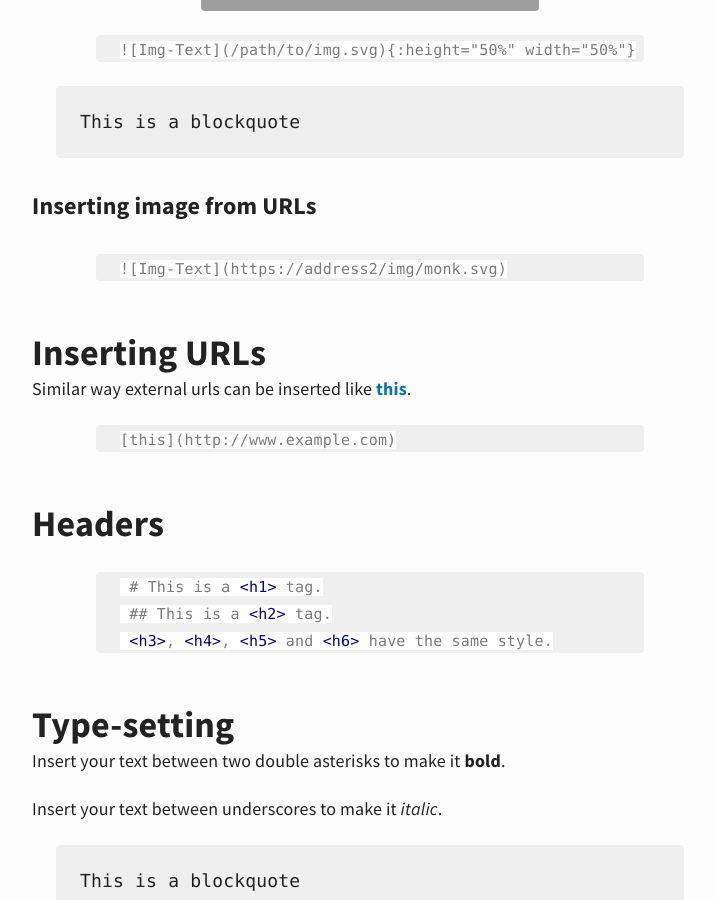
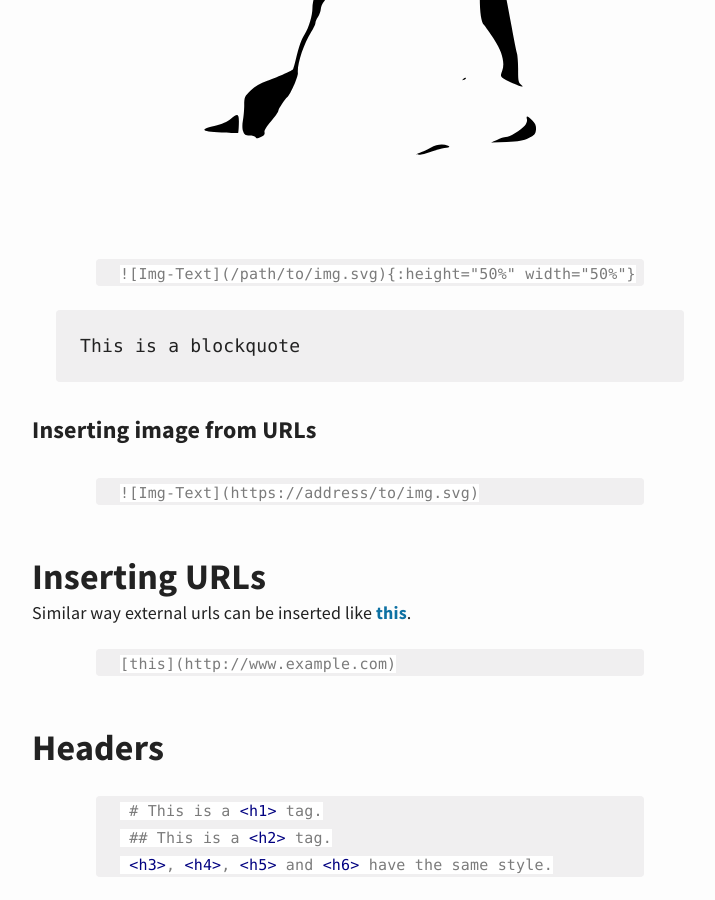
Before and after one commit to pranjaldhole/science-blog-template, a Jekyll site: the page built from _posts/2018-05-15-markdown-typography.md, in a window 1280 px wide and 900 px high, scrolled down 867 px. Shown: the whole window, without its empty margins (270-985 px from the left). Built offline with Jekyll 4.4.1, drawn with Linux system fonts in a browser that asks for light colours; comment, search, counter and statistics services are not loaded; part of the change alters nothing that is shown; grey boxes are pictures that could not be loaded.

Commit message:
bug fix, path 2 logo

```diff
--- a/_posts/2018-05-15-markdown-typography.md
+++ b/_posts/2018-05-15-markdown-typography.md
@@ -11,7 +11,7 @@ code. The Markdown files have extension `.md` or `.markdown`.
 
 ## Image
 ### Inserting local image
-![Evolutionary cycle]({{"img/monk.svg" | prepend: site.baseurl }}){:height="50%" width="50%"}
+![Zen]({{"img/logo.svg" | prepend: site.baseurl }}){:height="50%" width="50%"}
 
 {% highlight html %}
 ![Img-Text](/path/to/img.svg){:height="50%" width="50%"}
@@ -21,7 +21,7 @@ code. The Markdown files have extension `.md` or `.markdown`.
 
 ### Inserting image from URLs
 {% highlight html %}
-![Img-Text](https://address2/img/monk.svg)
+![Img-Text](https://address/to/img.svg)
 {% endhighlight %}
 
 ## Inserting URLs
```
